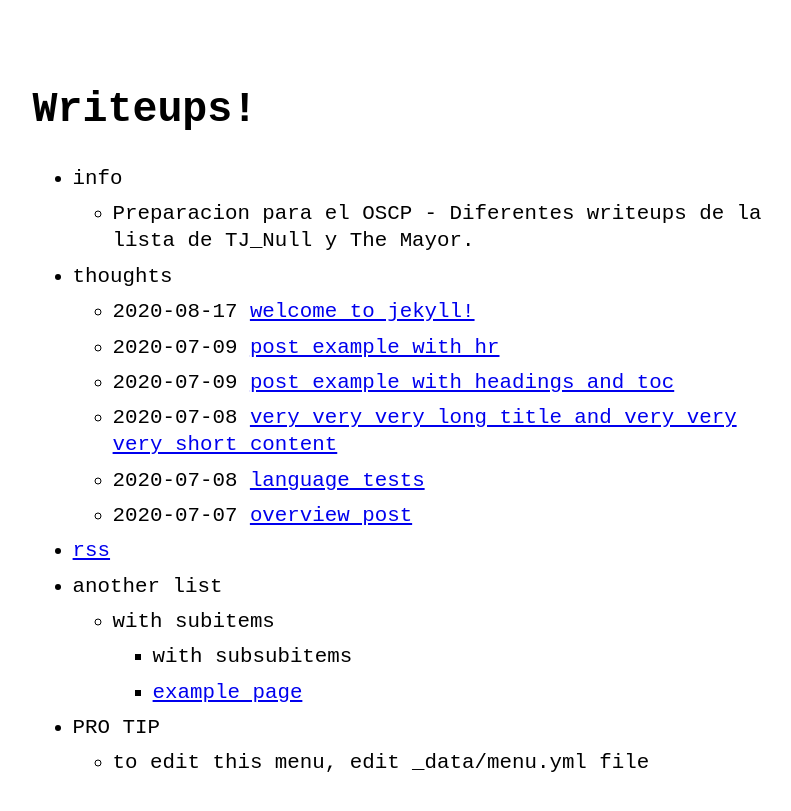
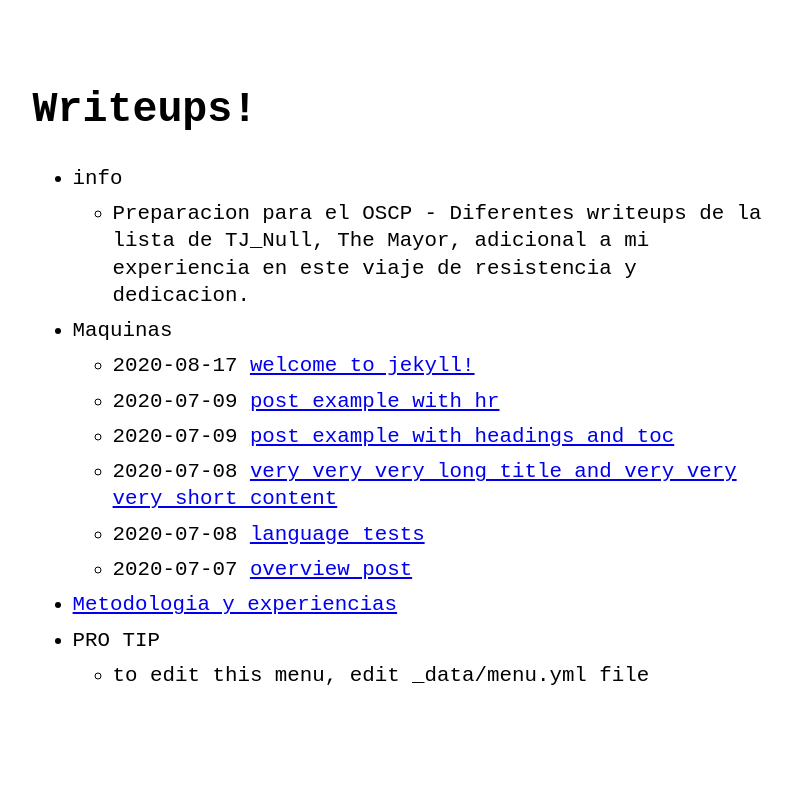
Before and after one commit to petesect18/writeups, a Jekyll site: the page built from index.md, in a window 1280 px wide. Shown: the top 811 px of the page, without its empty margins (233-1024 px from the left). Built offline with Jekyll 4.4.1, drawn with Linux system fonts in a browser that asks for light colours.

Commit message:
Update menu.yml

```diff
--- a/_data/menu.yml
+++ b/_data/menu.yml
@@ -5,28 +5,17 @@ entries:
   - title: info
     url: false
     entries:
-      - title: Preparacion para el OSCP - Diferentes writeups de la lista de TJ_Null y The Mayor.
+      - title: Preparacion para el OSCP - Diferentes writeups de la lista de TJ_Null, The Mayor, adicional a mi experiencia en este viaje de resistencia y dedicacion.
         url: false
 
-
-  - title: thoughts
+  - title: Maquinas
     post_list: true
     url: false
     entries: false
 
-  - title: rss
+  - title: Metodologia y experiencias
     url: feed.xml
 
-  - title: another list
-    url: false
-    entries:
-      - title: with subitems
-        url: false
-        entries:
-          - title: with subsubitems
-            url: false
-          - title: example page
-            url: about
   - title: PRO TIP
     url: false
     entries:
```
